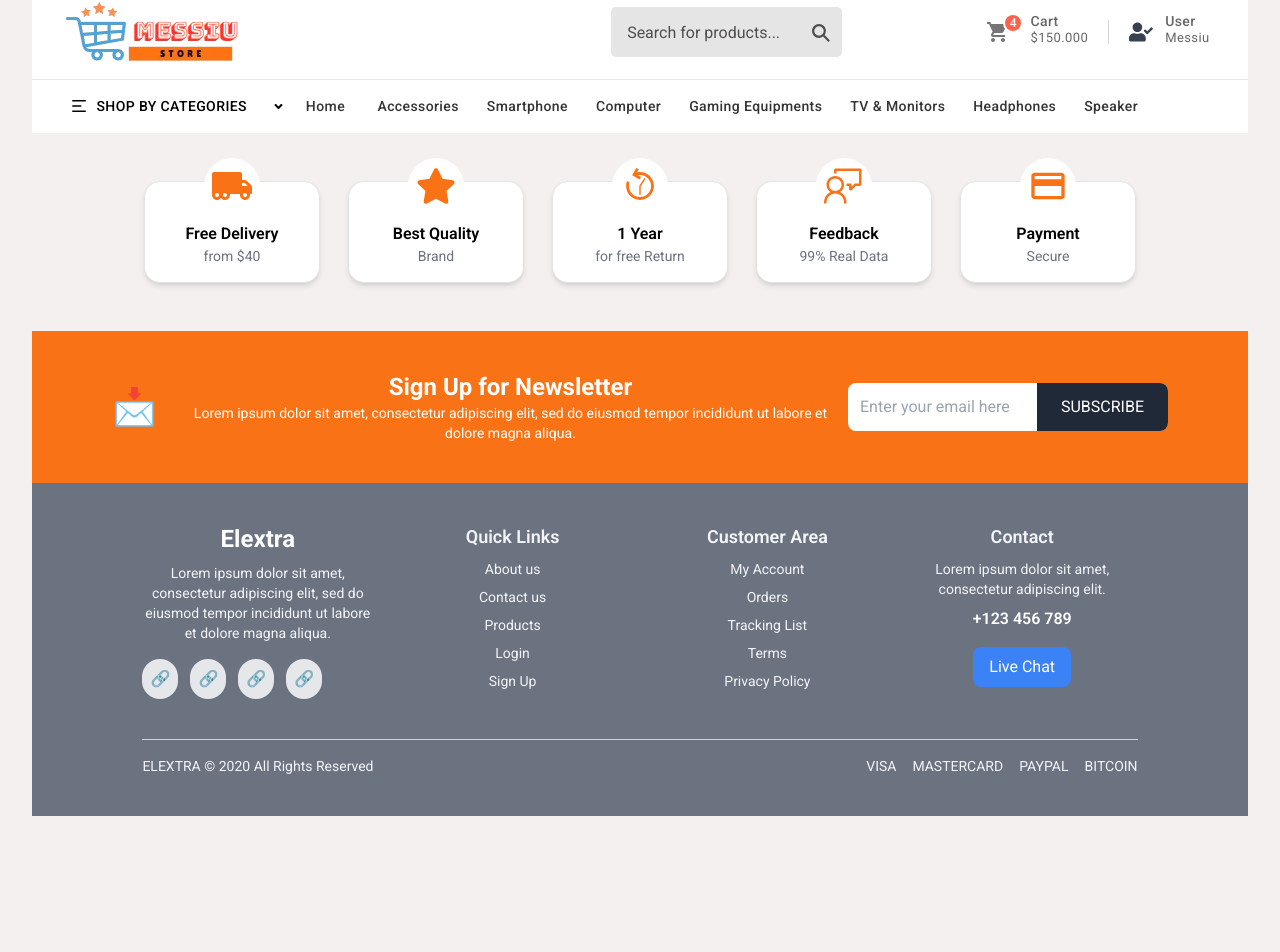
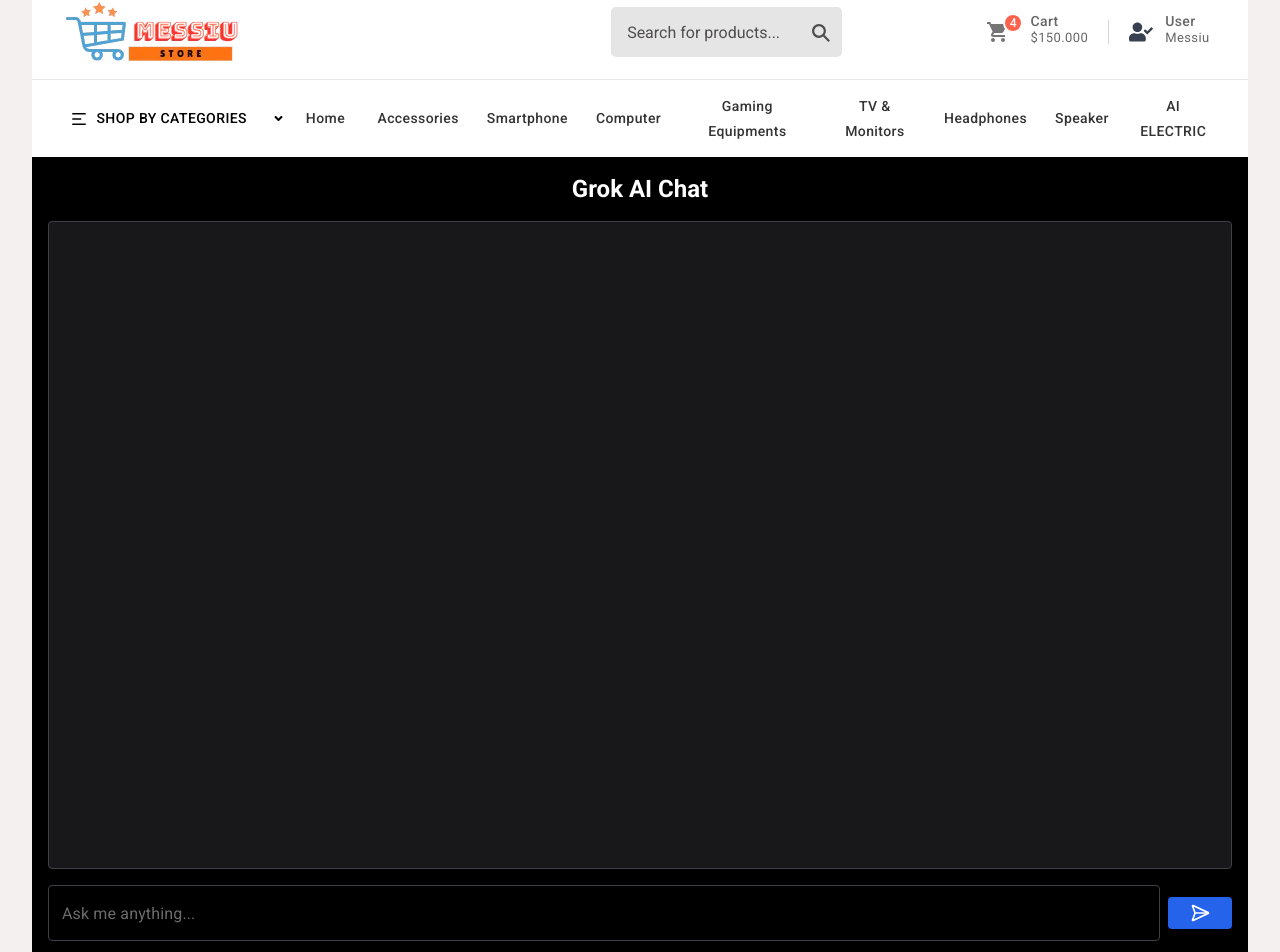
Before and after one commit to Khoa-CNTT/PTWTMDTC2143, a React (Vite) app in the folder frontend/: page /electric-ai in a window 1280 px wide. Shown: the part 89-1041 px from the top of the page. Before the commit the page ends 937 px from the top, so only its background shows below. Built offline with nearby package versions, Linux system fonts and the light colour scheme.

Commit message:
feat(chatbot): create new chatbot frontend UI and fix related issues

```diff
--- a/frontend/package.json
+++ b/frontend/package.json
@@ -17,6 +17,7 @@
     "@mui/icons-material": "^6.4.8",
     "@mui/material": "^6.4.8",
     "@mui/styled-engine-sc": "^6.4.6",
+    "framer-motion": "^12.7.4",
     "lucide-react": "^0.485.0",
     "react": "^19.0.0",
     "react-dom": "^19.0.0",
--- a/frontend/src/App.tsx
+++ b/frontend/src/App.tsx
@@ -13,6 +13,7 @@ import ProductDetailPage from './pages/ProductDetailPage';
 import FAQPage from './pages/FAQPage';
 import ForgotPassword from './pages/ForgotPassword';
 import LoginAccount from './pages/LoginAccount';
+import ChatbotPage from './components/ChatBox/chatBoxPage';
 function App() {
   return (
     <>
@@ -30,6 +31,7 @@ function App() {
           <Route path="/faq" element={<FAQPage />} />
           <Route path="/forgotpassword" element={<ForgotPassword />} />
           <Route path="/login" element={<LoginAccount />} />
+          <Route path="/electric-ai" element={<ChatbotPage />} />
         </Routes>
         <Footer />
       </BrowserRouter>
--- /dev/null
+++ b/frontend/src/components/ChatBox/chatBoxFloating/index.tsx
@@ -0,0 +1,141 @@
+import { useState } from 'react';
+import TextField from '@mui/material/TextField';
+import IconButton from '@mui/material/IconButton';
+import Paper from '@mui/material/Paper';
+import Box from '@mui/material/Box';
+import { motion, AnimatePresence } from 'framer-motion';
+import { SendHorizonal, MessageCircle, X } from 'lucide-react';
+
+interface Message {
+  role: 'user' | 'assistant';
+  content: string;
+}
+
+export default function ChatbotFloating() {
+  const [messages, setMessages] = useState<Message[]>([]);
+  const [input, setInput] = useState('');
+  const [isOpen, setIsOpen] = useState(false);
+
+  const sendMessage = () => {
+    if (!input.trim()) return;
+
+    const newMessages: Message[] = [
+      ...messages,
+      { role: 'user', content: input },
+      { role: 'assistant', content: 'This is a response from Grok-like AI.' },
+    ];
+
+    setMessages(newMessages);
+    setInput('');
+  };
+
+  return (
+    <>
+      {/* Floating toggle button */}
+      {!isOpen && (
+        <button
+          onClick={() => setIsOpen(true)}
+          className="fixed bottom-4 right-4 bg-orange-600 hover:bg-blue-700 text-white p-3 rounded-full shadow-lg z-50"
+        >
+          <MessageCircle className="w-6 h-6" />
+        </button>
+      )}
+
+      {/* Chat window */}
+      <AnimatePresence>
+        {isOpen && (
+          <motion.div
+            initial={{ opacity: 0, y: 20 }}
+            animate={{ opacity: 1, y: 0 }}
+            exit={{ opacity: 0, y: 20 }}
+            // Changed width and background color here
+            className="fixed bottom-5 right-4 w-[28rem] max-h-[80vh] bg-orange-100 text-black rounded-xl shadow-lg border border-zinc-700 flex flex-col z-40"
+          >
+            <div className="flex justify-between items-center p-4 text-lg font-semibold border-b border-zinc-700">
+              <span>How can I help you today?</span>
+              <button
+                onClick={() => setIsOpen(false)}
+                className="text-black hover:text-zinc-700"
+              >
+                <X className="w-5 h-5" />
+              </button>
+            </div>
+
+            {/* Adjusted message container background if needed */}
+            <Box
+              sx={{
+                flex: 1,
+                overflowY: 'auto',
+                p: 2,
+                display: 'flex',
+                flexDirection: 'column',
+                gap: 1,
+              }}
+            >
+              {messages.map((msg, i) => (
+                <Box
+                  key={i}
+                  sx={{
+                    alignSelf: msg.role === 'user' ? 'flex-end' : 'flex-start',
+                    bgcolor: msg.role === 'user' ? 'primary.main' : '#fcd9a0', // Lighter assistant background
+                    color: msg.role === 'user' ? 'white' : 'black',
+                    p: 1.5,
+                    borderRadius: 2,
+                    maxWidth: '75%',
+                    fontSize: '0.875rem',
+                  }}
+                >
+                  {msg.content}
+                </Box>
+              ))}
+            </Box>
+
+            <Paper
+              component="form"
+              onSubmit={(e) => {
+                e.preventDefault();
+                sendMessage();
+              }}
+              // Adjusted input container background color
+              sx={{
+                display: 'flex',
+                alignItems: 'center',
+                p: 1,
+                borderTop: '1px solid #3f3f46',
+                bgcolor: '#ffe4c4',
+              }}
+            >
+              <TextField
+                variant="outlined"
+                fullWidth
+                size="small"
+                placeholder="Ask anything"
+                value={input}
+                onChange={(e) => setInput(e.target.value)}
+                onKeyDown={(e) => e.key === 'Enter' && sendMessage()}
+                InputProps={{
+                  sx: {
+                    bgcolor: 'white',
+                    input: { color: 'black' },
+                    borderRadius: 1,
+                  },
+                }}
+              />
+              <IconButton
+                onClick={sendMessage}
+                sx={{
+                  color: 'white',
+                  ml: 1,
+                  bgcolor: '#2563eb',
+                  '&:hover': { bgcolor: '#1d4ed8' },
+                }}
+              >
+                <SendHorizonal className="w-5 h-5" />
+              </IconButton>
+            </Paper>
+          </motion.div>
+        )}
+      </AnimatePresence>
+    </>
+  );
+}
--- /dev/null
+++ b/frontend/src/components/ChatBox/chatBoxPage/index.tsx
@@ -0,0 +1,91 @@
+import { useState } from 'react';
+import TextField from '@mui/material/TextField';
+import Button from '@mui/material/Button';
+import Paper from '@mui/material/Paper';
+import { motion } from 'framer-motion';
+import { SendHorizonal } from 'lucide-react';
+
+interface Message {
+  role: 'user' | 'assistant';
+  content: string;
+}
+
+export default function ChatbotPage() {
+  const [messages, setMessages] = useState<Message[]>([]);
+  const [input, setInput] = useState('');
+
+  const sendMessage = () => {
+    if (!input.trim()) return;
+
+    const newMessages: Message[] = [
+      ...messages,
+      { role: 'user', content: input },
+      { role: 'assistant', content: 'This is a response from Grok-like AI.' },
+    ];
+
+    setMessages(newMessages);
+    setInput('');
+  };
+
+  return (
+    <div className="flex flex-col h-screen bg-black text-white p-4">
+      <h1 className="text-2xl font-bold mb-4">Grok AI Chat</h1>
+      <Paper
+        className="flex-1 overflow-y-auto mb-4 p-2 rounded-lg bg-zinc-900 border border-zinc-700"
+        style={{
+          backgroundColor: '#18181b',
+          color: 'white',
+          overflowY: 'auto',
+        }}
+      >
+        <div className="space-y-4">
+          {messages.map((msg, i) => (
+            <motion.div
+              key={i}
+              initial={{ opacity: 0, y: 10 }}
+              animate={{ opacity: 1, y: 0 }}
+              transition={{ duration: 0.3 }}
+              className={`p-3 rounded-xl max-w-xl whitespace-pre-wrap ${
+                msg.role === 'user'
+                  ? 'ml-auto bg-blue-600'
+                  : 'mr-auto bg-zinc-800'
+              }`}
+            >
+              {msg.content}
+            </motion.div>
+          ))}
+        </div>
+      </Paper>
+
+      <div className="flex items-center gap-2">
+        <TextField
+          fullWidth
+          variant="outlined"
+          value={input}
+          onChange={(e) => setInput(e.target.value)}
+          onKeyDown={(e) => e.key === 'Enter' && sendMessage()}
+          placeholder="Ask me anything..."
+          sx={{
+            input: { color: 'white' },
+            fieldset: { borderColor: '#3f3f46' },
+            '& .MuiOutlinedInput-root': {
+              '& fieldset': {
+                borderColor: '#3f3f46',
+              },
+              '&:hover fieldset': {
+                borderColor: '#52525b',
+              },
+            },
+          }}
+        />
+        <Button
+          onClick={sendMessage}
+          variant="contained"
+          sx={{ bgcolor: '#2563eb', '&:hover': { bgcolor: '#1d4ed8' } }}
+        >
+          <SendHorizonal className="w-5 h-5" />
+        </Button>
+      </div>
+    </div>
+  );
+}
--- a/frontend/src/components/Header/Navigation/index.tsx
+++ b/frontend/src/components/Header/Navigation/index.tsx
@@ -107,6 +107,17 @@ const Navigation: React.FC = () => {
                   </Button>
                 </Link>
               </li>
+
+              <li className="list-none">
+                <Link
+                  to="/electric-ai"
+                  className="link transition text-[14px] font-[500] "
+                >
+                  <Button className="link transition !font-[500] !text-[rgba(0,0,0,0.8)] hover:!text-[#ff5252]">
+                    AI ELECTRIC
+                  </Button>
+                </Link>
+              </li>
             </ul>
           </div>
         </div>
--- a/frontend/src/components/Register/index.tsx
+++ b/frontend/src/components/Register/index.tsx
@@ -1,15 +1,14 @@
-import React from "react";
+import React from 'react';
 const Register: React.FC = () => {
-
   return (
     <div className="min-h-screen flex items-center justify-center bg-gray-100">
       <div className="w-full max-w-md bg-white p-8 rounded-2xl shadow-xl">
         <h2 className="text-2xl font-bold text-center mb-6">Register</h2>
-          <form  className="space-y-4">
+        <form className="space-y-4">
           <div>
             <label className="block text-sm font-medium mb-1">Username</label>
             <input
-                type="email"
+              type="username"
               className="mt-2 w-full px-4 py-2 border border-gray-300 rounded-xl focus:outline-none focus:ring-2 focus:ring-blue-400"
               placeholder="Nhập tên đăng nhập"
             />
@@ -23,9 +22,11 @@ const Register: React.FC = () => {
             />
           </div>
           <div>
-              <label className="block text-sm font-medium mb-1">Phone Number</label>
+            <label className="block text-sm font-medium mb-1">
+              Phone Number
+            </label>
             <input
-                type="email"
+              type="telephone"
               className="mt-2 w-full px-4 py-2 border border-gray-300 rounded-xl focus:outline-none focus:ring-2 focus:ring-blue-400"
               placeholder="Nhập số điện thoại"
             />
@@ -33,7 +34,7 @@ const Register: React.FC = () => {
           <div>
             <label className="block text-sm font-medium mb-1">Password</label>
             <input
-                type="email"
+              type="password"
               className="mt-2 w-full px-4 py-2 border border-gray-300 rounded-xl focus:outline-none focus:ring-2 focus:ring-blue-400"
               placeholder="Nhập mật khẩu"
             />
@@ -46,7 +47,10 @@ const Register: React.FC = () => {
           </button>
           <div className="text-center mt-4">
             <label className="font-bold me-2">Already have an account?</label>
-              <a href="/login" className="text-orange-500 hover:underline font-bold">
+            <a
+              href="/login"
+              className="text-orange-500 hover:underline font-bold"
+            >
               Sign in now
             </a>
           </div>
--- a/frontend/src/pages/Home/index.tsx
+++ b/frontend/src/pages/Home/index.tsx
@@ -6,6 +6,7 @@ import HotSale from '../../components/HotSale';
 import { FaFireAlt } from 'react-icons/fa';
 
 import RecentlyViewed from '../../components/RecentlyViewed';
+import ChatbotFloating from '../../components/ChatBox/chatBoxFloating';
 
 const Home: React.FC = () => {
   return (
@@ -61,6 +62,8 @@ const Home: React.FC = () => {
           </div>
         </div>
       </div>
+
+      <ChatbotFloating />
     </>
   );
 };
```
Also changed, not shown: 2 other files (tests, documents, lock files or other folders). Lines whose indentation alone changed are shown as unchanged.
